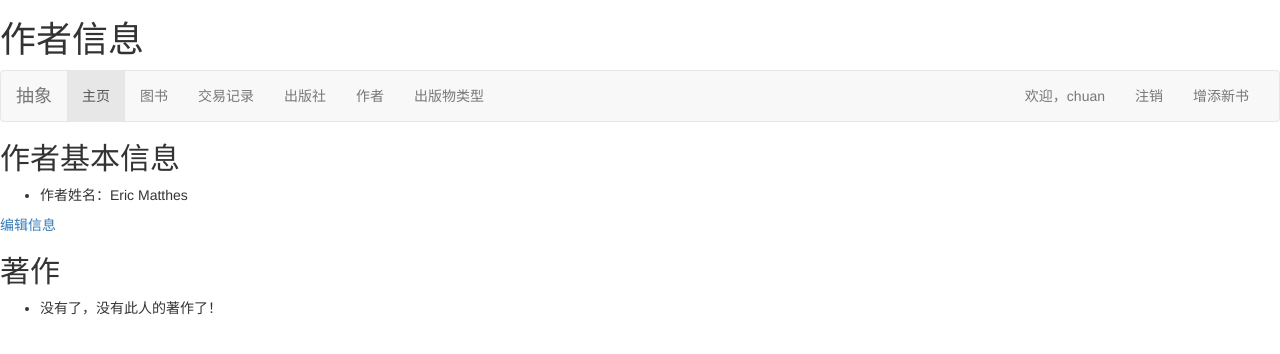
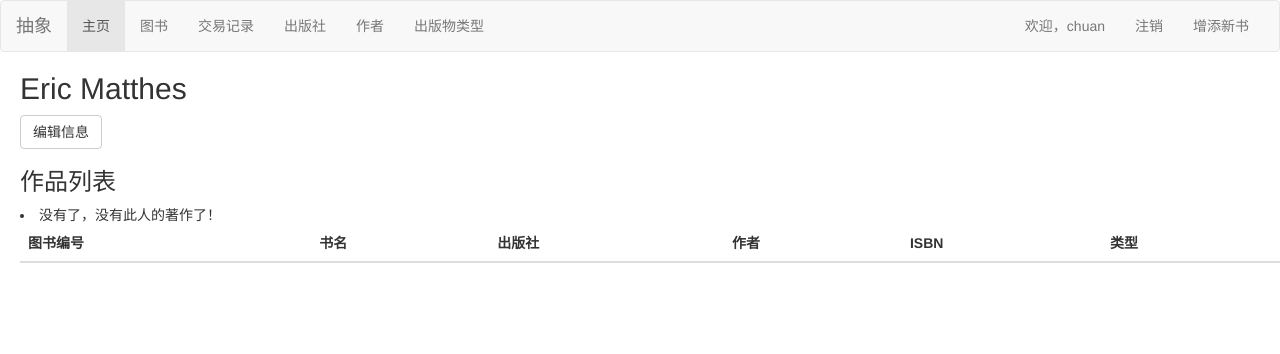
Before and after one commit to jqdai/bookstore_management_system, a Django app: page /bookstore/authors/2/ in a window 1280 px wide. Shown: the top 354 px of the page. Run offline with Django 3.2, Linux system fonts and the light colour scheme; a user stored in the database is signed in; data comes from the database, SQL or seed files in the repository; lists and menus that the app fills with data are empty.

Commit message:
Update author_books.html

```diff
--- a/bookstore/templates/bookstore/author_books.html
+++ b/bookstore/templates/bookstore/author_books.html
@@ -1,25 +1,41 @@
 {% extends 'base.html' %}
-{% block title %}<h1 class="my-con1">作者信息</h1>{% endblock %}
 
 {% block content %}
-        <h2>作者基本信息</h2>
-        <ul class="b1">
-        <li>作者姓名：{{ author.name }}</li>
-        </ul>
+  <div style="margin-left:20px;margin-top:20px">
+    <h2>{{ author.name }}</h2>
 
-        <a href="{% url 'author_update' author.id %}" class="m1">编辑信息</a>
+    <a class="btn btn-default" href="{% url 'author_update' author.id %}" role="button">编辑信息</a>
 
-        <h2>著作</h2>
-        <ul>
+    <h3>作品列表</h3>
+
+
+
+    <table class="table table-hover">
+      <thead>
+        <tr>
+            <th>图书编号</th>
+            <th>书名</th>
+            <th>出版社</th>
+            <th>作者</th>
+            <th>ISBN</th>
+            <th>类型</th>
+        </tr>
+      </thead>
+      <tbody>
         {% for book in author_books %}
-        <li>
-          <a href="{{ book.get_absolute_url }}">{{ book.name }}</a> ({{ book.get_author }})
-        </li>
+
+          <tr>
+            <td>{{ book.id }}</td>
+            <td><a href="{{ book.get_absolute_url }}">{{ book.name }}</a></td>
+            <td>{{ book.publisher }}</td>
+            <td>{{ book.ISBN }}</td>
+            <td>{{ book.get_author }}</td>
+            <td>{{ book.get_category }}</td>
+          </tr>
         {% empty %}
-        <li>
-            没有了，没有此人的著作了！
-        </li>
+          <li>没有了，没有此人的著作了！</li>
         {% endfor %}
-        </ul>
-
+      </tbody>
+    </table>
+  </div>
 {% endblock %}
```
